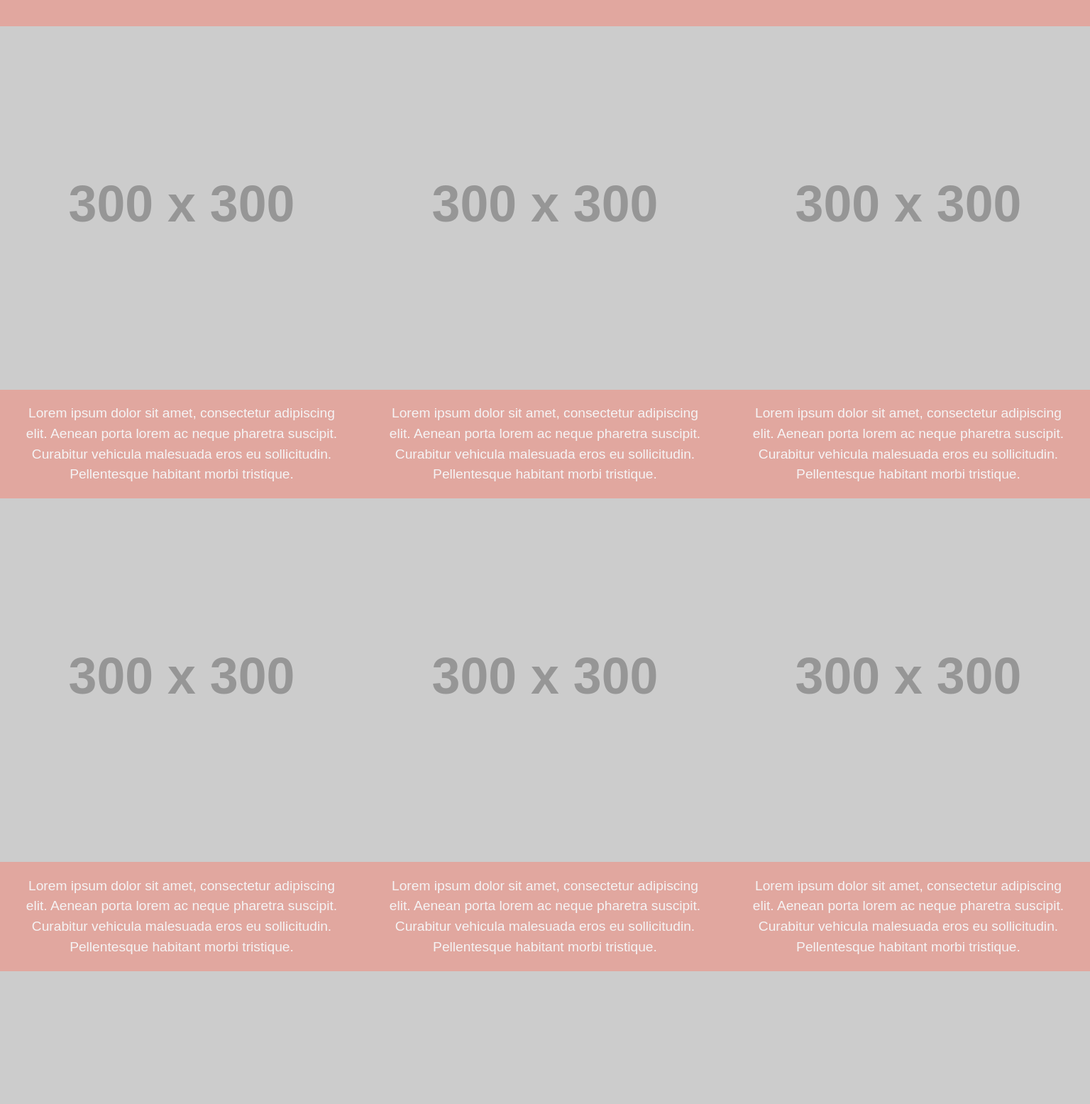
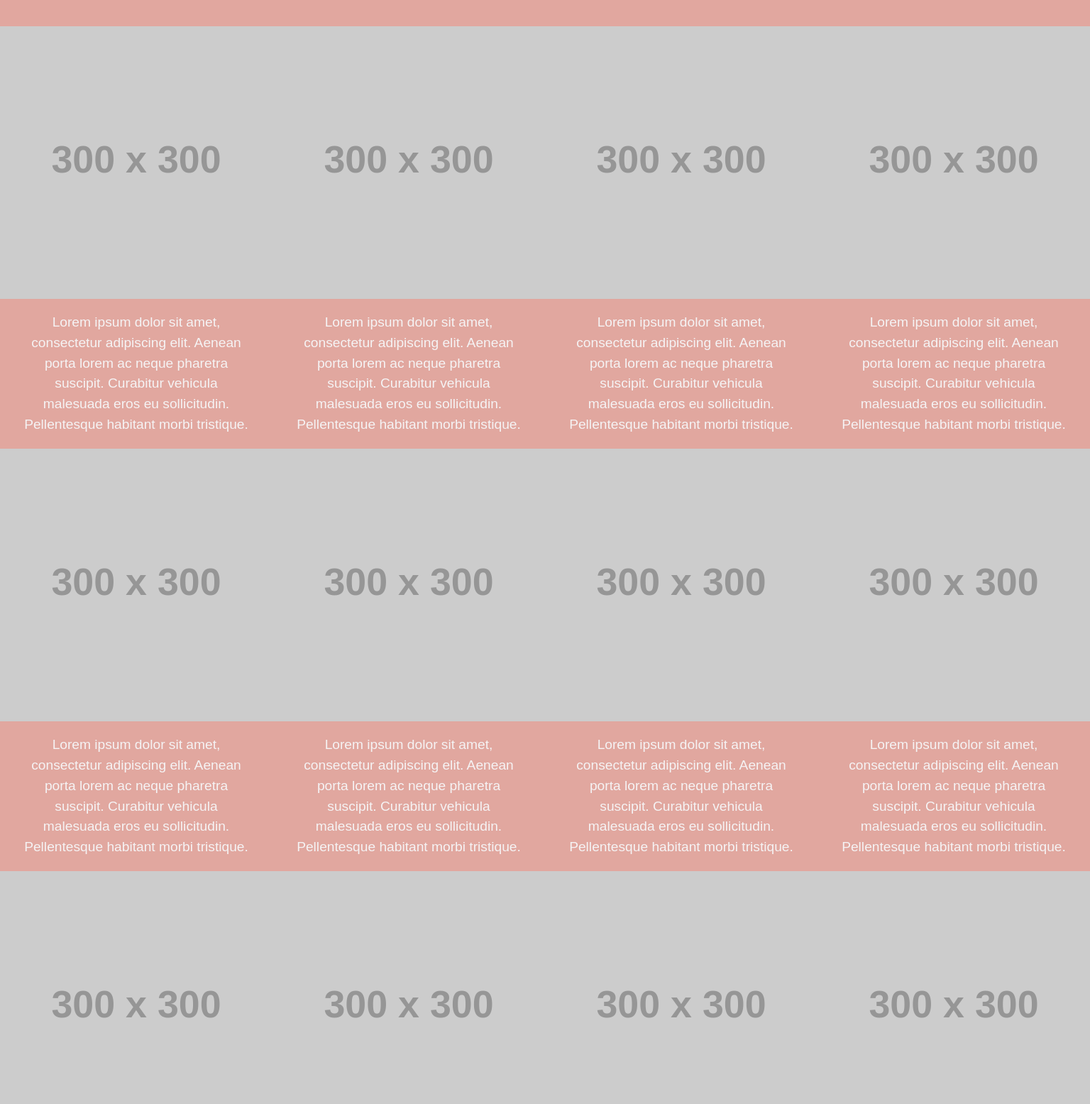
Before and after one commit to kaylaaraujo/kaylaaraujo.github.io, a PHP site: page /wireframe.html in a window 1536 px wide. Shown: the part 1150-2705 px from the top of the page at 71% size. Run offline with PHP 8.4, Linux system fonts and the light colour scheme; grey boxes labelled with a size stand in for pictures from a placeholder-image service; some libraries are stand-ins or nearby versions.

Commit message:
changed xl screen media querie

```diff
--- a/css/grid.css
+++ b/css/grid.css
@@ -92,14 +92,10 @@
 
 }
 
-@media only screen and (min-width: 85em) { /*screen resolution 1360px*/
+@media only screen and (min-width: 70em) { /*screen resolution 1360px*/
 
 	.unit-l-1-4 {
 		width: 25%;
-	}
-
-	.unit-l-1-3 {
-		width: 33.3333%;
 	}
 
 	.unit-l-2-3 {
```
